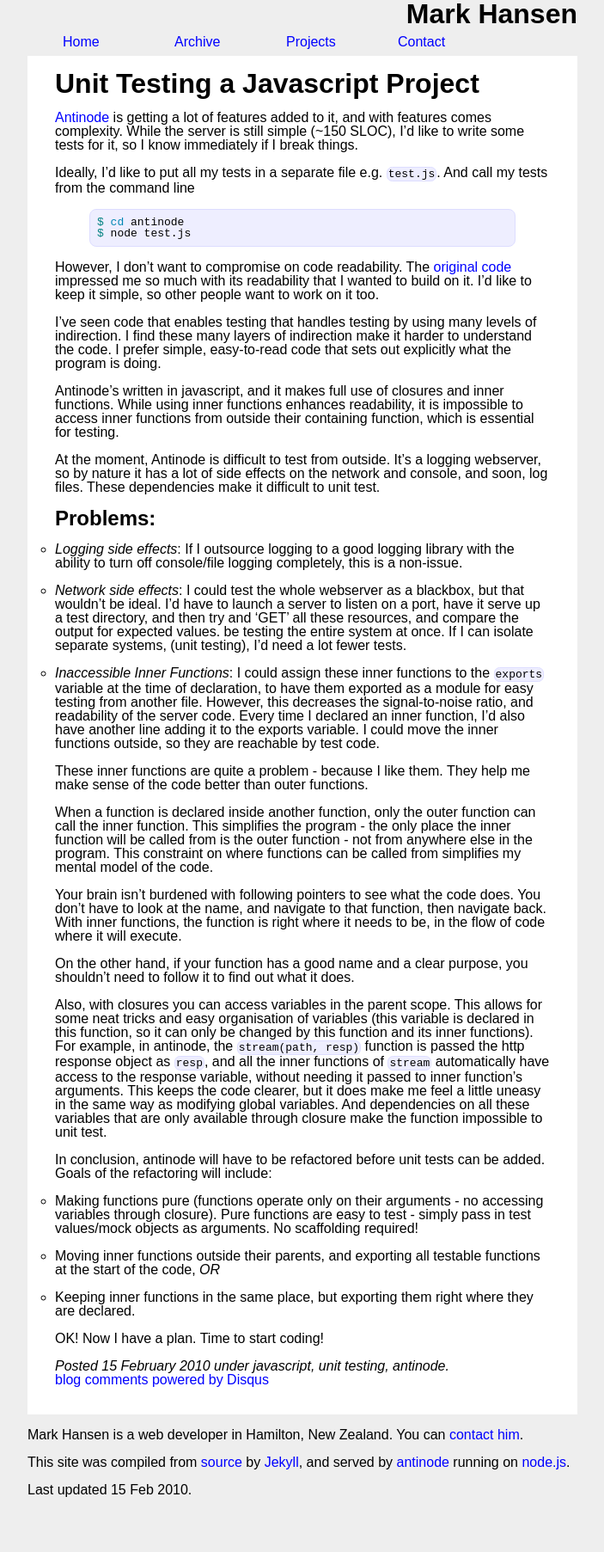
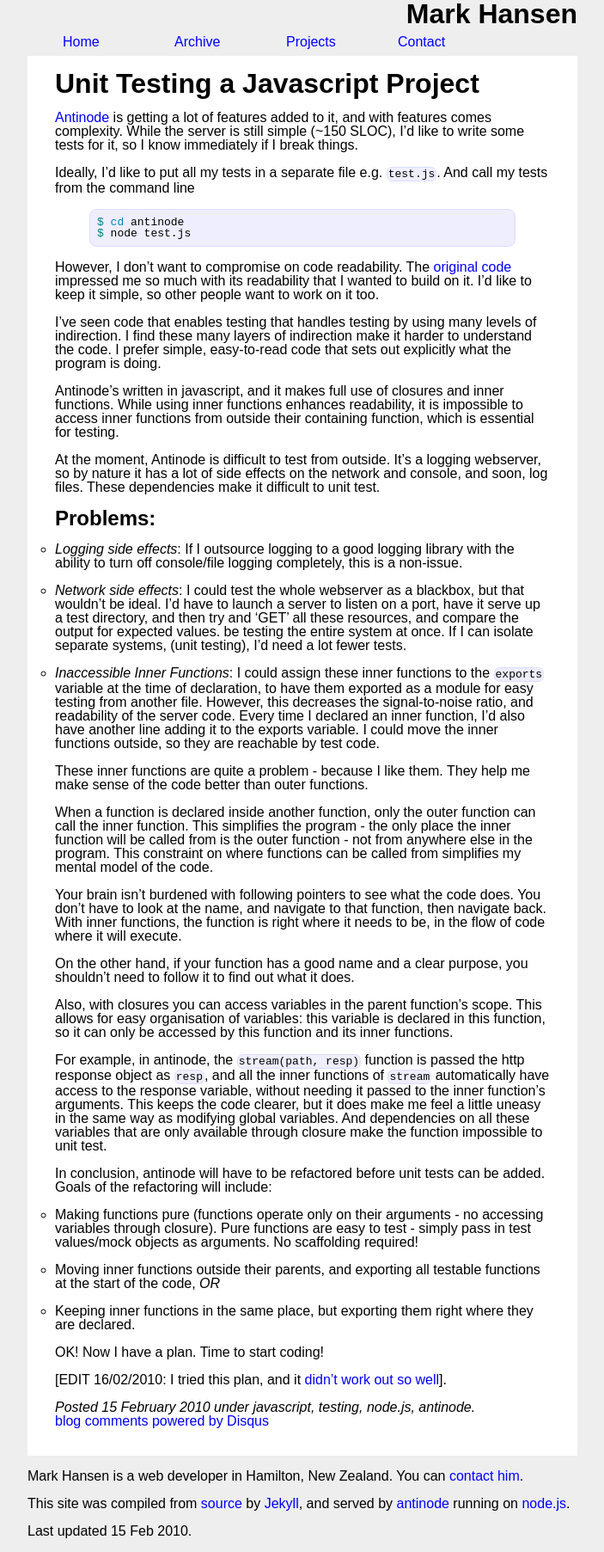
Before and after one commit to mhansen/jekyll-blog, a Jekyll site: the page built from _posts/2010-02-15-antinode-testing.markdown, in a window 1280 px wide. Shown: the whole page at 86% size, without its empty margins (288-991 px from the left). Built offline with Jekyll 4.4.1, drawn with Linux system fonts in a browser that asks for light colours; nearby versions of some CDN libraries; Markdown is read by kramdown in place of the engine named in the settings; comment, search, counter and statistics services are not loaded; before the commit the page ends 1757 px from its top, so only the background shows below that.

Commit message:
added categories for older posts

```diff
--- a/_posts/2010-02-03-mintty-hidden-mouse.markdown
+++ b/_posts/2010-02-03-mintty-hidden-mouse.markdown
@@ -1,6 +1,9 @@
 ---
 layout: post
 title: Mouse Hiding in MinTTY
+categories:
+- mintty
+- open source
 ---
 
 I love [MinTTY](http://code.google.com/p/mintty/) - it's the best terminal
--- a/_posts/2010-02-08-namebench.markdown
+++ b/_posts/2010-02-08-namebench.markdown
@@ -2,7 +2,7 @@
 title: Benchmark your DNS!
 layout: post
 categories:
- - DNS
+- DNS
 ---
 
 Every time you browse to a website, your computer needs to translate the
--- a/_posts/2010-02-10-inspecting-with-json-stringify.markdown
+++ b/_posts/2010-02-10-inspecting-with-json-stringify.markdown
@@ -1,7 +1,7 @@
 ---
 title: Don't debug with JSON.Stringify
 layout: post
-category:
+categories:
 - javascript
 - node.js
 ---
--- a/_posts/2010-02-11-git-repo-inside-git.markdown
+++ b/_posts/2010-02-11-git-repo-inside-git.markdown
@@ -1,6 +1,8 @@
 ---
 title: Keeping Git repositories inside other Git repositories
 layout: post
+categories:
+- git
 ---
 
 How do you keep another Git repository inside a folder that's already under
--- a/_posts/2010-02-15-antinode-testing.markdown
+++ b/_posts/2010-02-15-antinode-testing.markdown
@@ -3,7 +3,8 @@ layout: post
 title: Unit Testing a Javascript Project
 categories:
  - javascript
- - unit testing
+ - testing
+ - node.js
  - antinode
 ---
 
@@ -77,16 +78,18 @@ be, in the flow of code where it will execute.
 On the other hand, if your function has a good name and a clear purpose, you
 shouldn't need to follow it to find out what it does.
 
-Also, with closures you can access variables in the parent scope. This allows
-for some neat tricks and easy organisation of variables (this variable is
-declared in this function, so it can only be changed by this function and
-its inner functions). For example, in antinode, the `stream(path, resp)`
-function is passed the http response object as `resp`, and all the inner
-functions of `stream` automatically have access to the response variable,
-without needing it passed to inner function's arguments. This keeps the code
-clearer, but it does make me feel a little uneasy in the same way as modifying
-global variables. And dependencies on all these variables that are only
-available through closure make the function impossible to unit test.
+Also, with closures you can access variables in the parent function's scope.
+This allows for easy organisation of variables: this variable is declared in
+this function, so it can only be accessed by this function and its inner
+functions.
+
+For example, in antinode, the `stream(path, resp)` function is passed the http
+response object as `resp`, and all the inner functions of `stream`
+automatically have access to the response variable, without needing it passed
+to the inner function's arguments. This keeps the code clearer, but it does
+make me feel a little uneasy in the same way as modifying global variables. And
+dependencies on all these variables that are only available through closure
+make the function impossible to unit test.
 
 In conclusion, antinode will have to be refactored before unit tests can be
 added. Goals of the refactoring will include:
@@ -102,3 +105,6 @@ added. Goals of the refactoring will include:
    they are declared.
 
 OK! Now I have a plan. Time to start coding!
+
+\[EDIT 16/02/2010: I tried this plan, and it <a
+href="/antinode-testing-pt2">didn't work out so well</a>\].
```
